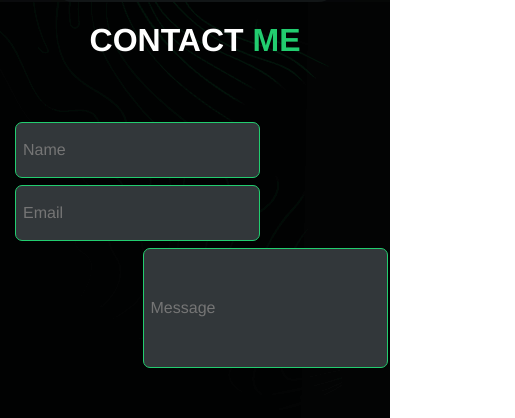
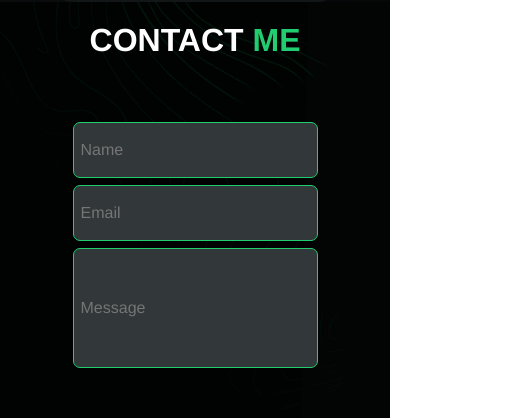
Before and after one commit to aniket190705/portfolio-aniket, a React (Vite) app: page / in a window 390 px wide. Shown: the part 4005-4423 px from the top of the page, 515 px wide, since content can reach past the window. Built offline with nearby package versions, Linux system fonts and the light colour scheme; grey boxes are pictures that could not be loaded.

Commit message:
responsive 2

```diff
--- a/src/assets/Components/Footer.css
+++ b/src/assets/Components/Footer.css
@@ -175,6 +175,8 @@ footer {
   .first {
     display: flex;
     flex-direction: column;
+    justify-content: center;
+    align-items: center;
   }
   .textarea {
     max-width: 100%;
@@ -200,6 +202,7 @@ footer {
     display: flex;
     flex-direction: column;
     justify-content: center;
+    width: 100%;
   }
   .message input {
     width: 245px;
```
